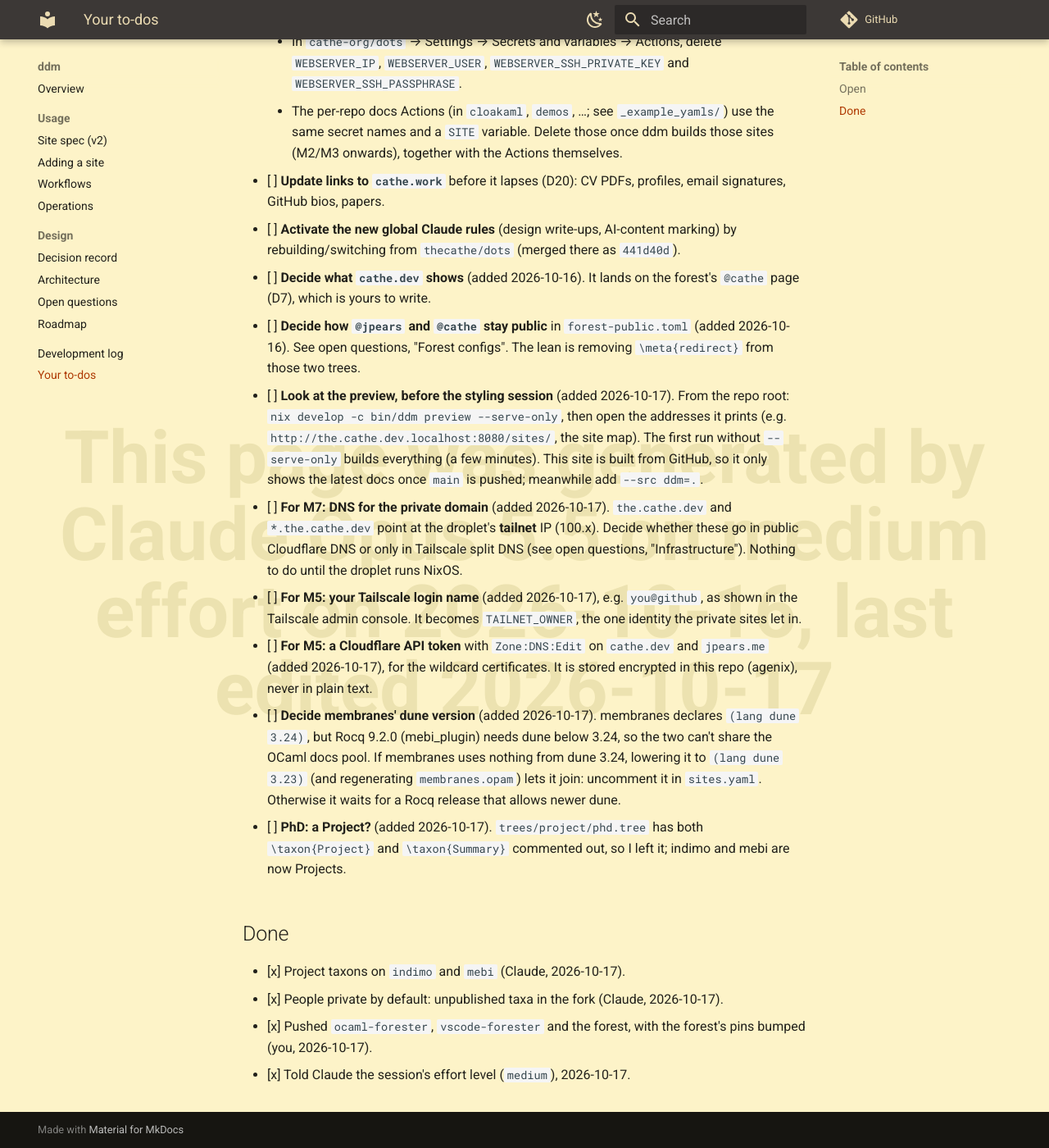
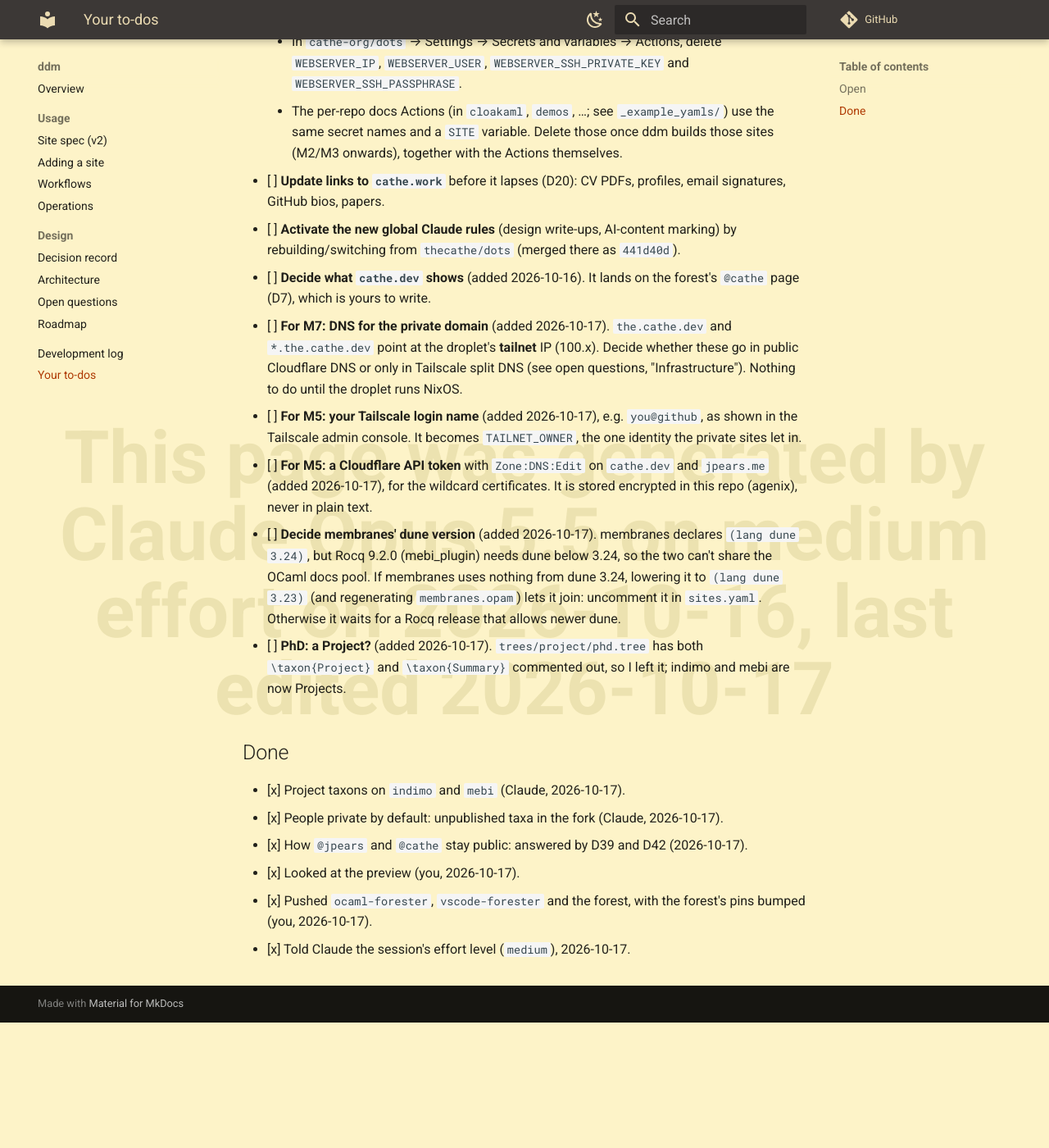
Before and after one commit to thecathe/webserver, an MkDocs documentation site: the page built from docs/tasks.md, in a window 1280 px wide and 1400 px high, scrolled down 419 px. Shown: the whole window at 82% size. Built offline with MkDocs 1.6.1 and Material for MkDocs 9.7.7, drawn with Linux system fonts in a browser that asks for light colours; comment, search, counter and statistics services are not loaded; after the commit the page ends 1666 px from its top, so only the background shows below that.

Commit message:
docs: close two answered to-dos
Co-Authored-By: Claude Opus 5.5 <noreply@anthropic.com>

```diff
--- a/docs/tasks.md
+++ b/docs/tasks.md
@@ -27,13 +27,6 @@ moving it to **Done** with a date. Claude adds to this page whenever work leaves
   `thecathe/dots` (merged there as `441d40d`).
 - [ ] **Decide what `cathe.dev` shows** (added 2026-10-16). It lands on the forest's `@cathe` page (D7), which
   is yours to write.
-- [ ] **Decide how `@jpears` and `@cathe` stay public** in `forest-public.toml` (added 2026-10-16). See open
-  questions, "Forest configs". The lean is removing `\meta{redirect}` from those two trees.
-- [ ] **Look at the preview, before the styling session** (added 2026-10-17). From the repo root:
-  `nix develop -c bin/ddm preview --serve-only`, then open the addresses it prints (e.g.
-  `http://the.cathe.dev.localhost:8080/sites/`, the site map). The first run without `--serve-only` builds everything
-  (a few minutes). This site is built from GitHub, so it only shows the latest docs once `main` is pushed;
-  meanwhile add `--src ddm=.`.
 - [ ] **For M7: DNS for the private domain** (added 2026-10-17). `the.cathe.dev` and `*.the.cathe.dev` point at
   the droplet's **tailnet** IP (100.x). Decide whether these go in public Cloudflare DNS or only in Tailscale split
   DNS (see open questions, "Infrastructure"). Nothing to do until the droplet runs NixOS.
@@ -54,6 +47,8 @@ moving it to **Done** with a date. Claude adds to this page whenever work leaves
 
 - [x] Project taxons on `indimo` and `mebi` (Claude, 2026-10-17).
 - [x] People private by default: unpublished taxa in the fork (Claude, 2026-10-17).
+- [x] How `@jpears` and `@cathe` stay public: answered by D39 and D42 (2026-10-17).
+- [x] Looked at the preview (you, 2026-10-17).
 - [x] Pushed `ocaml-forester`, `vscode-forester` and the forest, with the forest's pins bumped (you, 2026-10-17).
 
 - [x] Told Claude the session's effort level (`medium`), 2026-10-17.
```
